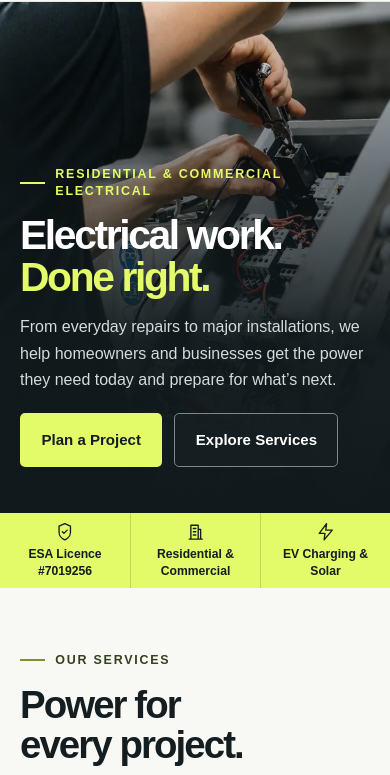
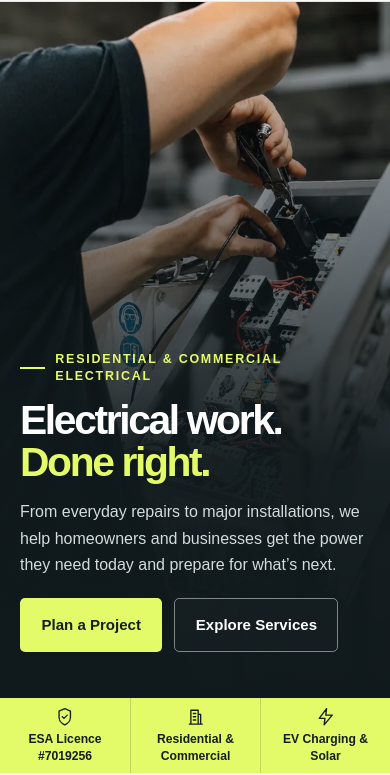
Before and after one commit to aaronj241/threePillarsElectricWebsite, an Astro site: page / in a window 390 px wide. Shown: the part 71-846 px from the top of the page. Built offline with nearby package versions, Linux system fonts and the light colour scheme; Astro itself is replaced by a stand-in of ours.

Commit message:
Fixed landing

```diff
--- a/src/pages/index.astro
+++ b/src/pages/index.astro
@@ -11,6 +11,7 @@ import { sitePath } from '../lib/site-path';
   description="Three Pillar Electric provides residential and commercial electrical services, panel upgrades, EV charging, and solar electrical integration."
 >
   <main id="main" tabindex="-1">
+    <div class="home-intro">
       <section class="hero" aria-labelledby="hero-heading">
         {/* The browser chooses a hero image size using the same breakpoint as the layout. */}
         <img
@@ -42,6 +43,7 @@ import { sitePath } from '../lib/site-path';
           <li><Icon name="building" /> <span>Residential & Commercial</span></li>
           <li><Icon name="bolt" /> <span>EV Charging & Solar</span></li>
         </ul>
+      </div>
     </div>
 
     {/* Homepage section IDs are navigation targets. The negative tabindex lets navigation move focus to them. */}
--- a/src/styles/global.css
+++ b/src/styles/global.css
@@ -12,6 +12,7 @@
   --lime-hover: #d2ee45;
   --olive: #34411b;
   --font: 'Manrope Variable', Arial, sans-serif;
+  --header-inner-height: 5.1rem;
 }
 
 *, *::before, *::after { box-sizing: border-box; }
@@ -39,7 +40,7 @@ section[id], #main { scroll-margin-top: 1rem; }
 
 /* The header sits above page content so the mobile menu can overlay the hero. */
 .site-header { background: var(--paper); position: relative; z-index: 2; border-bottom: 1px solid #e6e9e2; }
-.header-inner { display: flex; align-items: center; justify-content: space-between; gap: 1.5rem; min-height: 5.1rem; }
+.header-inner { display: flex; align-items: center; justify-content: space-between; gap: 1.5rem; min-height: var(--header-inner-height); }
 .brand { display: inline-flex; align-items: center; gap: .72rem; text-decoration: none; flex: none; }
 .brand__mark { width: 2.48rem; aspect-ratio: 192 / 165; background: currentColor; mask: var(--brand-mark) center / contain no-repeat; }
 .brand__wordmark { display: grid; gap: .18rem; font-size: 1rem; font-weight: 850; line-height: 1.04; letter-spacing: -.035em; }
@@ -62,8 +63,16 @@ section[id], #main { scroll-margin-top: 1rem; }
 .button--outline:hover { border-color: var(--lime); color: var(--lime); }
 .header-cta { min-height: 2.7rem; padding: .65rem 1rem; font-size: .9rem; }
 
+/* Fill the first screen below the header and its 1px border. Let the intro grow if its content needs room. */
+.home-intro {
+  display: grid;
+  grid-template-rows: 1fr auto;
+  min-block-size: calc(100vh - var(--header-inner-height) - 1px);
+  min-block-size: calc(100svh - var(--header-inner-height) - 1px);
+}
+
 /* The hero has its own stacking context so the photo and contrast gradient stay behind the copy. */
-.hero { position: relative; isolation: isolate; overflow: hidden; background: var(--ink-deep); color: var(--white); }
+.hero { display: grid; position: relative; isolation: isolate; overflow: hidden; background: var(--ink-deep); color: var(--white); }
 .hero__image { position: absolute; z-index: -2; inset: 0 0 0 auto; width: 54%; height: 100%; object-fit: cover; object-position: center 38%; }
 .hero::after { content: ''; position: absolute; z-index: -1; inset: 0; background: linear-gradient(90deg, var(--ink-deep) 0%, var(--ink-deep) 43%, #10191cda 49%, #10191c52 63%, #10191c0c 86%), linear-gradient(0deg, #10191c33, transparent 50%); }
 .hero__inner { display: flex; align-items: center; min-height: clamp(32rem, 43vw, 41rem); padding-block: 4.4rem; }
@@ -161,8 +170,9 @@ h2, .project-heading { font-size: clamp(2.4rem, 4.45vw, 4.25rem); font-weight: 8
 
 /* Mobile navigation and stacked page sections. Keep the hero image sizes attribute in sync. */
 @media (max-width: 700px) {
+  :root { --header-inner-height: 4.5rem; }
   .wrap { width: calc(100% - 2.5rem); }
-  .header-inner { min-height: 4.5rem; flex-wrap: wrap; gap: 0 .75rem; }
+  .header-inner { flex-wrap: wrap; gap: 0 .75rem; }
   .nav-toggle { display: grid; place-items: center; width: 2.75rem; height: 2.75rem; border: 1px solid var(--line); border-radius: .32rem; background: transparent; color: var(--ink); }
   .nav-toggle span { display: grid; }
   .nav-toggle[aria-expanded="false"] .nav-toggle__close, .nav-toggle[aria-expanded="true"] .nav-toggle__menu { display: none; }
```
Lines whose indentation alone changed are shown as unchanged.
